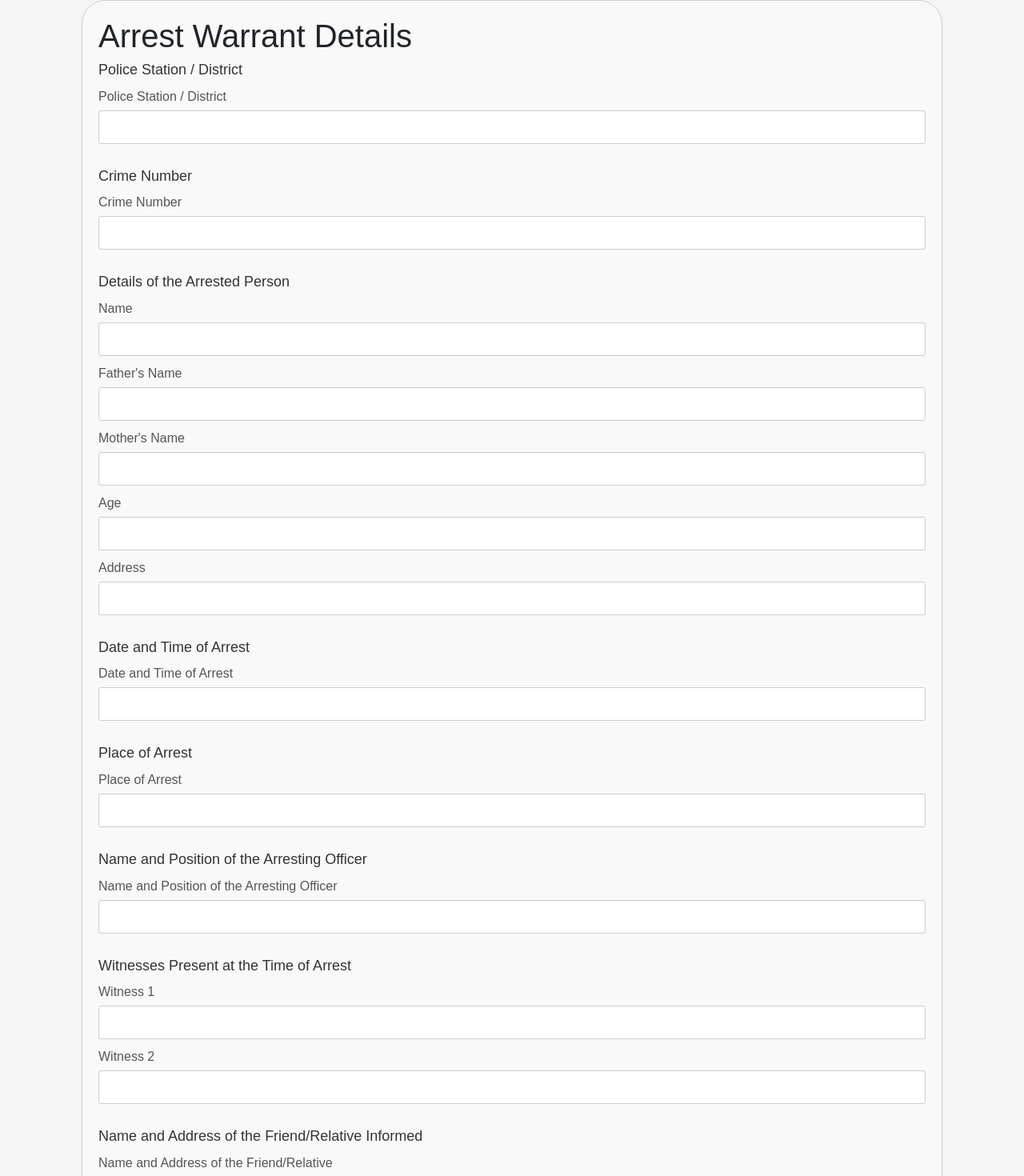
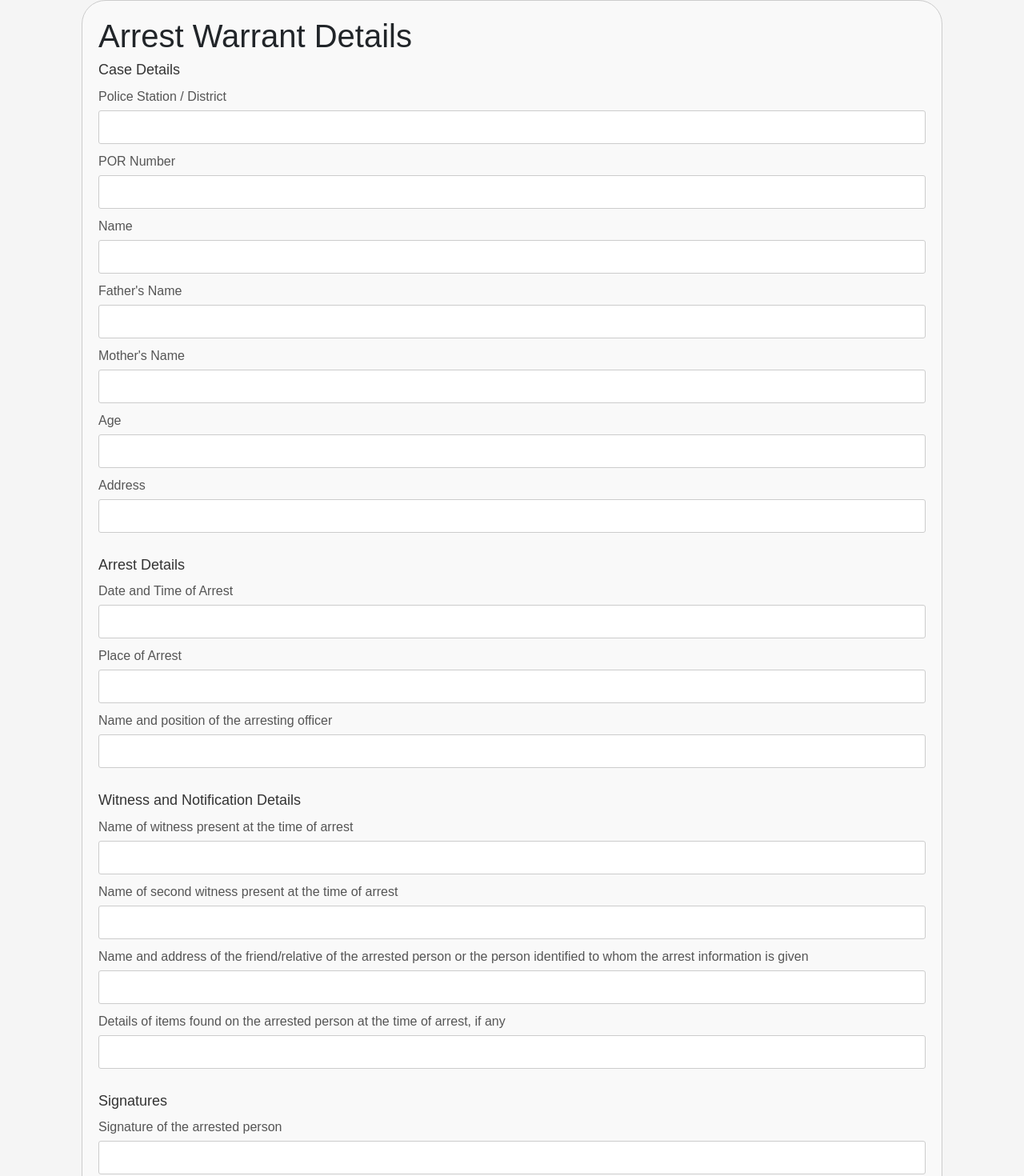
Before and after one commit to jaideep190/Bijapur-MERN-Project, a React (Vite) app in the folder frontend/: page /giraftariform in a window 1280 px wide. Shown: the part 76-1546 px from the top of the page at 80% size. Built offline with nearby package versions, Linux system fonts and the light colour scheme; sample sign-in values are in the browser's storage.

Commit message:
giraftari added

```diff
--- a/frontend/src/Forms/GiraftariForm.jsx
+++ b/frontend/src/Forms/GiraftariForm.jsx
@@ -1,59 +1,97 @@
 import React from 'react';
-// import '../styles/GiraftariForm.css'
+import '../styles/GiraftariForm.css';
 
-const GiraftariForm = ({ formData, handleEditClick }) => {
+function GiraftariForm({ formData, handleEditClick }) {
+  const {
+    policeStationDistrict, crimeNumber, accusedName, fatherName, motherName, age, address,
+    arrestDateTime, placeOfArrest, arrestingOfficer, witness1, witness2, relativeNotified,
+    itemsFound, signatureArrestedPerson, signatureOfficer
+  } = formData;
+
+  const handlePrintClick = () => {
+    window.print();
+  };
+
   return (
-    <div className="form-container">
-      <h1>Arrest Warrant Details</h1>
-      <div className="form-section">
-        <h2>Police Station / District</h2>
-        <p>{formData.policeStation}</p>
+    <>
+      <div className="giraftari-container">
+        <div className="giraftari-header">
+          <span>M</span> <span>72</span>
+        </div>
+        <div className="giraftari-title">
+          <h1>Arrest Warrant</h1>
+        </div>
+        <div className="giraftari-section" id="police-station-section">
+          <label>1- Police Station / District:</label>
+          <div className="giraftari-input" id="police-station">{policeStationDistrict}</div>
+        </div>
+        <div className="giraftari-section" id="crime-number-section">
+          <label>2- Crime Number:</label>
+          <div className="giraftari-input" id="crime-number">{crimeNumber}</div>
+        </div>
+        <div className="giraftari-section" id="accused-details-section">
+          <label>3- Details of the arrested person:</label>
+          <div className="giraftari-input" id="accused-details">
+            <ul>
+              <li id="accused-name">Name: {accusedName}</li>
+              <li id="accused-father-name">Father's Name: {fatherName}</li>
+              <li id="accused-mother-name">Mother's Name: {motherName}</li>
+              <li id="accused-age">Age: {age}</li>
+              <li id="accused-address">Address: {address}</li>
+            </ul>
+          </div>
+        </div>
+        <div className="giraftari-section" id="arrest-date-time-section">
+          <label>4- Date and Time of Arrest:</label>
+          <div className="giraftari-input" id="arrest-date-time">{arrestDateTime}</div>
+        </div>
+        <div className="giraftari-section" id="place-of-arrest-section">
+          <label>5- Place of Arrest:</label>
+          <div className="giraftari-input" id="place-of-arrest">{placeOfArrest}</div>
+        </div>
+        <div className="giraftari-section" id="arresting-officer-section">
+          <label>6- Name and position of the arresting officer:</label>
+          <div className="giraftari-input" id="arresting-officer">{arrestingOfficer}</div>
+        </div>
+        <div className="giraftari-section" id="witness-section">
+          <label>7- Name of witness present at the time of arrest:</label>
+          <div className="giraftari-input" id="witnesses">
+            <ul>
+              <li id="witness1">1) {witness1}</li>
+              <li id="witness2">2) {witness2}</li>
+            </ul>
+          </div>
+        </div>
+        <div className="giraftari-section" id="relative-notified-section">
+          <label>8- Name and address of the friend/relative of the arrested person or the person identified to whom the arrest information is given:</label>
+          <div className="giraftari-input" id="relative-notified">{relativeNotified}</div>
+        </div>
+        <div className="giraftari-section" id="items-found-section">
+          <label>9- Details of items found on the arrested person at the time of arrest, if any:</label>
+          <div className="giraftari-input" id="items-found">{itemsFound}</div>
+        </div>
+        <div className="giraftari-footer">
+          <p>It is certified that the arrested person has been informed of his/her arrest and rights.</p>
+        </div>
+        <div className="giraftari-signatures">
+          <div className="giraftari-signature-section" id="signature-arrested-person-section">
+            <label>Signature of the arrested person:</label>
+            <div className="giraftari-input" id="signature-arrested-person">{signatureArrestedPerson}</div>
+          </div>
+          <div className="giraftari-signature-section" id="signature-officer-section">
+            <label>Signature of the officer:</label>
+            <div className="giraftari-input" id="signature-officer">{signatureOfficer}</div>
+          </div>
+        </div>
+        <div className="giraftari-footer">
+          <p>Note- 01- This arrest warrant is to inform the family or friends of the arrested person about the arrest.</p>
+          <p>02- This document is for the welfare of the arrested person/relative.</p>
+        </div>
       </div>
-      <div className="form-section">
-        <h2>Crime Number</h2>
-        <p>{formData.crimeNumber}</p>
-      </div>
-      <div className="form-section">
-        <h2>Details of the Arrested Person</h2>
-        <p>Name: {formData.name}</p>
-        <p>Father's Name: {formData.fathersName}</p>
-        <p>Mother's Name: {formData.mothersName}</p>
-        <p>Age: {formData.age}</p>
-        <p>Address: {formData.address}</p>
-      </div>
-      <div className="form-section">
-        <h2>Date and Time of Arrest</h2>
-        <p>{formData.dateTime}</p>
-      </div>
-      <div className="form-section">
-        <h2>Place of Arrest</h2>
-        <p>{formData.placeOfArrest}</p>
-      </div>
-      <div className="form-section">
-        <h2>Name and Position of the Arresting Officer</h2>
-        <p>{formData.officerName}</p>
-      </div>
-      <div className="form-section">
-        <h2>Witnesses Present at the Time of Arrest</h2>
-        <p>1) {formData.witness1}</p>
-        <p>2) {formData.witness2}</p>
-      </div>
-      <div className="form-section">
-        <h2>Name and Address of the Friend/Relative Informed</h2>
-        <p>{formData.friendRelative}</p>
-      </div>
-      <div className="form-section">
-        <h2>Items Found on the Arrested Person</h2>
-        <p>{formData.items}</p>
-      </div>
-      <div className="form-section">
-        <h2>Signatures</h2>
-        <p>Arrested Person's Signature: {formData.signature}</p>
-        <p>Officer's Signature: {formData.officerSignature}</p>
-      </div>
-      <button className="form-button" onClick={handleEditClick}>Edit</button>
-    </div>
+      <button onClick={handleEditClick} className="edit-button">Edit</button>
+      <button onClick={handlePrintClick} className="print-button">Print Form</button>
+    </>
   );
-};
+}
 
 export default GiraftariForm;
--- a/frontend/src/Forms/GiraftariInput.jsx
+++ b/frontend/src/Forms/GiraftariInput.jsx
@@ -3,22 +3,22 @@ import GiraftariForm from './GiraftariForm';
 
 const GiraftariInput = () => {
   const [formData, setFormData] = useState({
-    policeStation: '',
+    policeStationDistrict: '',
     crimeNumber: '',
-    name: '',
-    fathersName: '',
-    mothersName: '',
+    accusedName: '',
+    fatherName: '',
+    motherName: '',
     age: '',
     address: '',
-    dateTime: '',
+    arrestDateTime: '',
     placeOfArrest: '',
-    officerName: '',
+    arrestingOfficer: '',
     witness1: '',
     witness2: '',
-    friendRelative: '',
-    items: '',
-    signature: '',
-    officerSignature: ''
+    relativeNotified: '',
+    itemsFound: '',
+    signatureArrestedPerson: '',
+    signatureOfficer: ''
   });
 
   const [isSubmitted, setIsSubmitted] = useState(false);
@@ -46,25 +46,21 @@ const GiraftariInput = () => {
           <form onSubmit={handleSubmit} id="giraftariForm">
             <h1>Arrest Warrant Details</h1>
             <div className="form-section">
-              <h2>Police Station / District</h2>
-              <label className="form-label" htmlFor="policeStation">Police Station / District</label>
-              <input className="form-input" type="text" id="policeStation" name="policeStation" value={formData.policeStation} onChange={handleChange} required />
-            </div>
-            <div className="form-section">
-              <h2>Crime Number</h2>
-              <label className="form-label" htmlFor="crimeNumber">Crime Number</label>
+              <h2>Case Details</h2>
+              <label className="form-label" htmlFor="policeStationDistrict">Police Station / District</label>
+              <input className="form-input" type="text" id="policeStationDistrict" name="policeStationDistrict" value={formData.policeStationDistrict} onChange={handleChange} required />
+
+              <label className="form-label" htmlFor="crimeNumber">POR Number</label>
               <input className="form-input" type="text" id="crimeNumber" name="crimeNumber" value={formData.crimeNumber} onChange={handleChange} required />
-            </div>
-            <div className="form-section">
-              <h2>Details of the Arrested Person</h2>
-              <label className="form-label" htmlFor="name">Name</label>
-              <input className="form-input" type="text" id="name" name="name" value={formData.name} onChange={handleChange} required />
 
-              <label className="form-label" htmlFor="fathersName">Father's Name</label>
-              <input className="form-input" type="text" id="fathersName" name="fathersName" value={formData.fathersName} onChange={handleChange} required />
+              <label className="form-label" htmlFor="accusedName">Name</label>
+              <input className="form-input" type="text" id="accusedName" name="accusedName" value={formData.accusedName} onChange={handleChange} required />
 
-              <label className="form-label" htmlFor="mothersName">Mother's Name</label>
-              <input className="form-input" type="text" id="mothersName" name="mothersName" value={formData.mothersName} onChange={handleChange} required />
+              <label className="form-label" htmlFor="fatherName">Father's Name</label>
+              <input className="form-input" type="text" id="fatherName" name="fatherName" value={formData.fatherName} onChange={handleChange} required />
+
+              <label className="form-label" htmlFor="motherName">Mother's Name</label>
+              <input className="form-input" type="text" id="motherName" name="motherName" value={formData.motherName} onChange={handleChange} required />
 
               <label className="form-label" htmlFor="age">Age</label>
               <input className="form-input" type="text" id="age" name="age" value={formData.age} onChange={handleChange} required />
@@ -72,49 +68,45 @@ const GiraftariInput = () => {
               <label className="form-label" htmlFor="address">Address</label>
               <input className="form-input" type="text" id="address" name="address" value={formData.address} onChange={handleChange} required />
             </div>
+
             <div className="form-section">
-              <h2>Date and Time of Arrest</h2>
-              <label className="form-label" htmlFor="dateTime">Date and Time of Arrest</label>
-              <input className="form-input" type="text" id="dateTime" name="dateTime" value={formData.dateTime} onChange={handleChange} required />
-            </div>
-            <div className="form-section">
-              <h2>Place of Arrest</h2>
+              <h2>Arrest Details</h2>
+              <label className="form-label" htmlFor="arrestDateTime">Date and Time of Arrest</label>
+              <input className="form-input" type="text" id="arrestDateTime" name="arrestDateTime" value={formData.arrestDateTime} onChange={handleChange} required />
+
               <label className="form-label" htmlFor="placeOfArrest">Place of Arrest</label>
               <input className="form-input" type="text" id="placeOfArrest" name="placeOfArrest" value={formData.placeOfArrest} onChange={handleChange} required />
+
+              <label className="form-label" htmlFor="arrestingOfficer">Name and position of the arresting officer</label>
+              <input className="form-input" type="text" id="arrestingOfficer" name="arrestingOfficer" value={formData.arrestingOfficer} onChange={handleChange} required />
             </div>
+
             <div className="form-section">
-              <h2>Name and Position of the Arresting Officer</h2>
-              <label className="form-label" htmlFor="officerName">Name and Position of the Arresting Officer</label>
-              <input className="form-input" type="text" id="officerName" name="officerName" value={formData.officerName} onChange={handleChange} required />
-            </div>
-            <div className="form-section">
-              <h2>Witnesses Present at the Time of Arrest</h2>
-              <label className="form-label" htmlFor="witness1">Witness 1</label>
+              <h2>Witness and Notification Details</h2>
+              <label className="form-label" htmlFor="witness1">Name of witness present at the time of arrest</label>
               <input className="form-input" type="text" id="witness1" name="witness1" value={formData.witness1} onChange={handleChange} required />
 
-              <label className="form-label" htmlFor="witness2">Witness 2</label>
+              <label className="form-label" htmlFor="witness2">Name of second witness present at the time of arrest</label>
               <input className="form-input" type="text" id="witness2" name="witness2" value={formData.witness2} onChange={handleChange} required />
+
+              <label className="form-label" htmlFor="relativeNotified">Name and address of the friend/relative of the arrested person or the person identified to whom the arrest information is given</label>
+              <input className="form-input" type="text" id="relativeNotified" name="relativeNotified" value={formData.relativeNotified} onChange={handleChange} required />
+
+              <label className="form-label" htmlFor="itemsFound">Details of items found on the arrested person at the time of arrest, if any</label>
+              <input className="form-input" type="text" id="itemsFound" name="itemsFound" value={formData.itemsFound} onChange={handleChange} required />
             </div>
-            <div className="form-section">
-              <h2>Name and Address of the Friend/Relative Informed</h2>
-              <label className="form-label" htmlFor="friendRelative">Name and Address of the Friend/Relative</label>
-              <input className="form-input" type="text" id="friendRelative" name="friendRelative" value={formData.friendRelative} onChange={handleChange} required />
-            </div>
-            <div className="form-section">
-              <h2>Items Found on the Arrested Person</h2>
-              <label className="form-label" htmlFor="items">Items Found on the Arrested Person</label>
-              <input className="form-input" type="text" id="items" name="items" value={formData.items} onChange={handleChange} required />
-            </div>
+
             <div className="form-section">
               <h2>Signatures</h2>
-              <label className="form-label" htmlFor="signature">Arrested Person's Signature</label>
-              <input className="form-input" type="text" id="signature" name="signature" value={formData.signature} onChange={handleChange} required />
+              <label className="form-label" htmlFor="signatureArrestedPerson">Signature of the arrested person</label>
+              <input className="form-input" type="text" id="signatureArrestedPerson" name="signatureArrestedPerson" value={formData.signatureArrestedPerson} onChange={handleChange} required />
 
-              <label className="form-label" htmlFor="officerSignature">Officer's Signature</label>
-              <input className="form-input" type="text" id="officerSignature" name="officerSignature" value={formData.officerSignature} onChange={handleChange} required />
+              <label className="form-label" htmlFor="signatureOfficer">Signature of the officer</label>
+              <input className="form-input" type="text" id="signatureOfficer" name="signatureOfficer" value={formData.signatureOfficer} onChange={handleChange} required />
             </div>
-            <button className="form-button" onClick={handleSubmit} type="button">Show Form</button>
-            <button className="form-button" type="submit">Submit</button>
+
+            <button className="sunmit-button" onClick={() => setIsSubmitted(true)} type="button">Show Form</button>
+            <button type="submit" className="submit-button">Submit Form</button>
           </form>
         </div>
       ) : (
--- a/frontend/src/Forms/JabtinamaInput.jsx
+++ b/frontend/src/Forms/JabtinamaInput.jsx
@@ -66,7 +66,7 @@ const JabtinamaInput = () => {
             <form onSubmit={saveData} id="jabtinamaDetailsForm">
                 <div className="form-section">
                     <h2>Case Details</h2>
-                    <label className="form-label" htmlFor="caseNumber">Case Number</label>
+                    <label className="form-label" htmlFor="caseNumber">POR Number</label>
                     <input className="form-input" type="text" id="caseNumber" name="caseNumber" value={formData.caseNumber} onChange={handleChange} />
                     <label className="form-label" htmlFor="date">Date</label>
                     <input className="form-input" type="text" id    ="date" name="date" value={formData.date} onChange={handleChange} />
--- a/frontend/src/Forms/RemandInput.jsx
+++ b/frontend/src/Forms/RemandInput.jsx
@@ -66,7 +66,7 @@ const RemandInput = () => {
               <label className="form-label" htmlFor="district">District</label>
               <input className="form-input" type="text" id="district" name="district" value={formData.district} onChange={handleChange} required />
 
-              <label className="form-label" htmlFor="caseNo">Case No</label>
+              <label className="form-label" htmlFor="caseNo">POR Number</label>
               <input className="form-input" type="text" id="caseNo" name="caseNo" value={formData.caseNo} onChange={handleChange} required />
 
               <label className="form-label" htmlFor="caseDate">Case Date</label>
--- a/frontend/src/Forms/SoochnaInput.jsx
+++ b/frontend/src/Forms/SoochnaInput.jsx
@@ -48,7 +48,7 @@ const SoochnaInput = () => {
             <h1>Soochna Details</h1>
             <div className="form-section">
               <h2>Case Details</h2>
-              <label className="form-label" htmlFor="caseNumber">Case Number</label>
+              <label className="form-label" htmlFor="caseNumber">POR Number</label>
               <input className="form-input" type="text" id="caseNumber" name="caseNumber" value={formData.caseNumber} onChange={handleChange} required />
 
               <label className="form-label" htmlFor="date">Date</label>
--- a/frontend/src/styles/GiraftariForm.css
+++ b/frontend/src/styles/GiraftariForm.css
@@ -1,69 +1,83 @@
-body {
+.giraftari-body {
     font-family: 'Arial', sans-serif;
     line-height: 1.6;
     background: #f4f4f4;
     margin: 0;
     padding: 20px;
 }
-.container {
+
+.giraftari-container {
     max-width: 800px;
     margin: 0 auto;
     background: white;
     padding: 20px;
     box-shadow: 0 0 10px rgba(0, 0, 0, 0.1);
 }
-.header, .footer {
+
+.giraftari-header, .giraftari-footer {
     text-align: right;
 }
-.header {
+
+.giraftari-header {
     margin-bottom: 20px;
 }
-.title {
+
+.giraftari-title {
     text-align: center;
     font-weight: bold;
     margin-bottom: 20px;
 }
-.section {
+
+.giraftari-section {
     display: flex;
     justify-content: space-between;
     margin-bottom: 20px;
 }
-.section label {
+
+.giraftari-section label {
     flex: 0 0 40%;
     font-weight: bold;
 }
-.section .input {
+
+.giraftari-section .giraftari-input {
     flex: 1;
     text-align: left;
     border-bottom: 1px solid #000;
     padding-left: 20px;
 }
-.section .input ul {
+
+.giraftari-section .giraftari-input ul {
     list-style: none;
     padding: 0;
     margin: 0;
 }
-.section .input ul li {
+
+.giraftari-section .giraftari-input ul li {
     margin-top: 5px;
     margin-bottom: 5px;
 }
-.signatures {
+
+.giraftari-signatures {
     display: flex;
     justify-content: space-between;
     margin-top: 40px;
 }
-.signatures div {
+
+.giraftari-signatures div {
     text-align: center;
     width: 45%;
 }
-.signatures div .input {
+
+.giraftari-signatures div .giraftari-input {
     margin-top: 5px;
     border-bottom: 1px solid #000;
     padding-left: 20px;
 }
-.footer {
+
+.giraftari-footer {
     margin-top: 20px;
 }
-.footer p {
+
+.giraftari-footer p {
     margin: 10px 0;
 }
```
Also changed, not shown: frontend/forms_templates/Giraftari.css (renamed from frontend/src/Forms/Giraftari.css), frontend/forms_templates/Giraftari.html (renamed from frontend/src/Forms/Giraftari.html), frontend/forms_templates/RemandForm.html (renamed from frontend/src/Forms/RemandForm.html), frontend/forms_templates/rajinama.css (renamed from frontend/src/Forms/rajinama.css).
